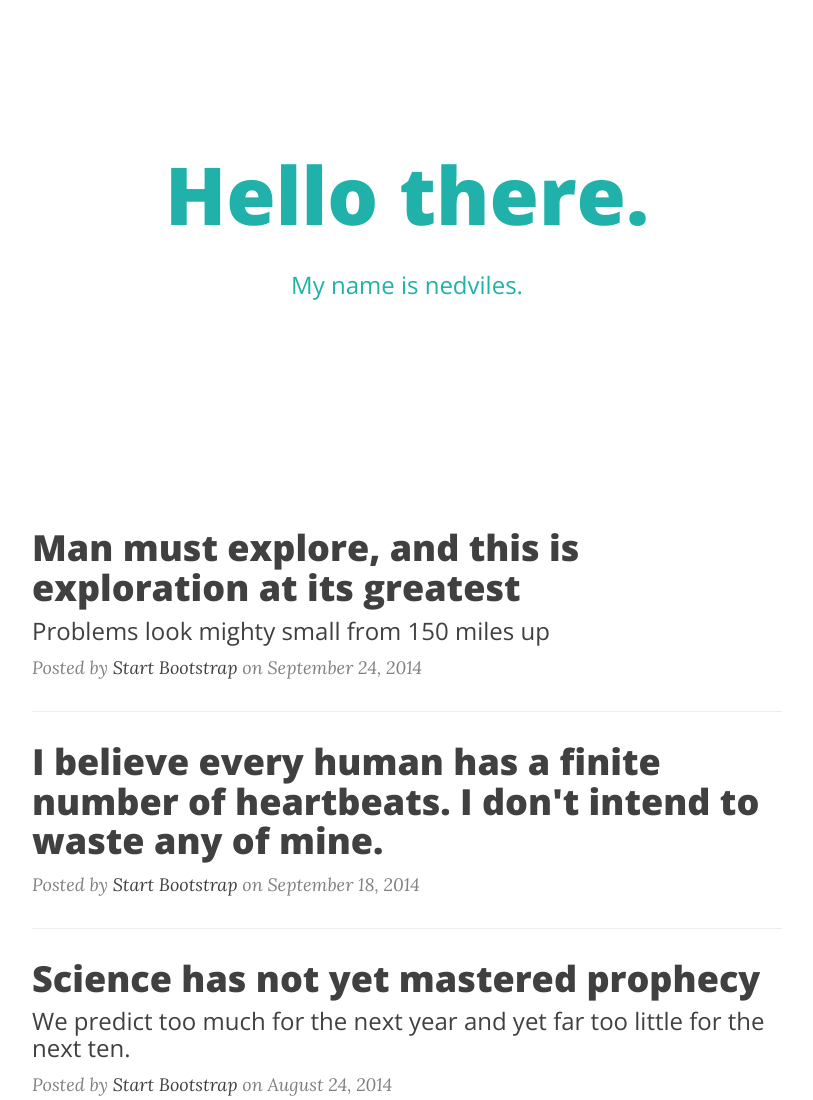
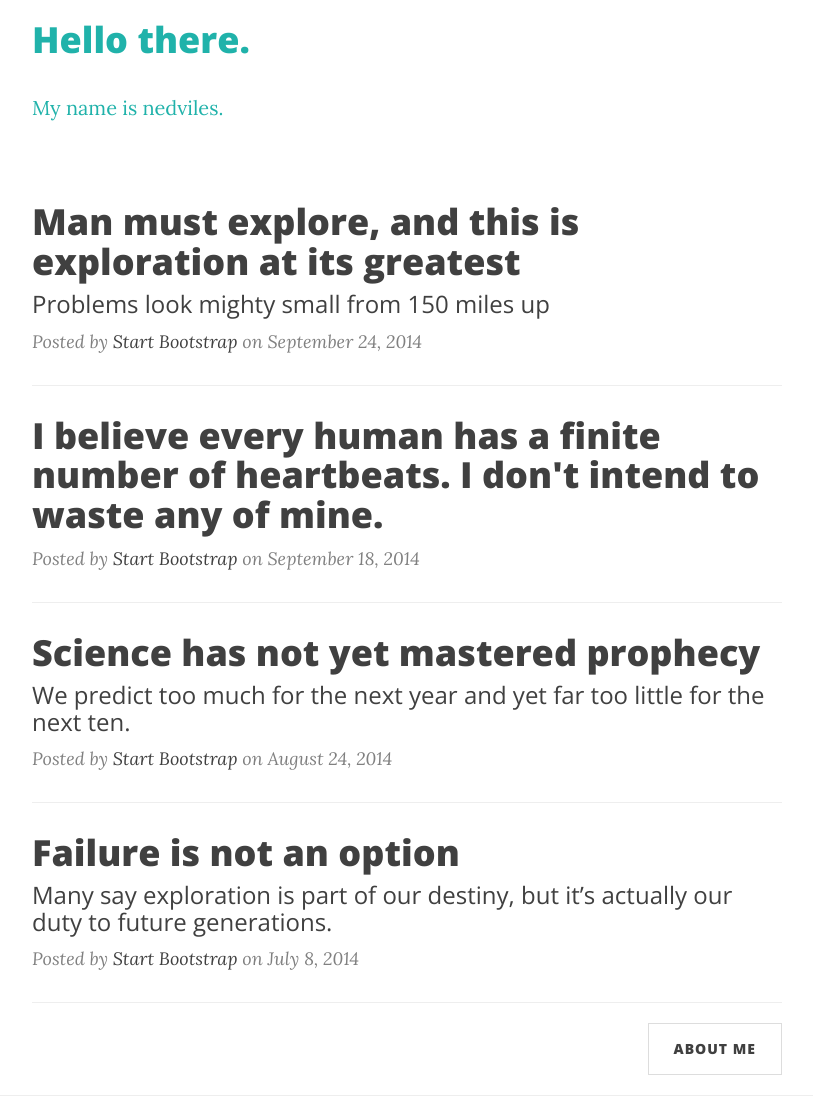
Before and after one commit to nedviles/nedviles.github.io, a plain HTML site: page index.html in a window 1280 px wide. Shown: the top 1100 px of the page, without its empty margins (233-1046 px from the left). Drawn offline with nearby package versions, Linux system fonts and the light colour scheme.

Commit message:
Update index.html

```diff
--- a/index.html
+++ b/index.html
@@ -26,11 +26,9 @@
         <div class="container">
             <div class="row">
                 <div class="col-lg-8 col-lg-offset-2 col-md-10 col-md-offset-1">
-                    <div class="site-heading">
-                        <h1><font color="#20B2AA">Hello there.</font></h1>
-                        <hr class="small">
-                        <span class="subheading"><font color="#20B2AA">My name is nedviles.</font></span>
-                    </div>
+                    <h1><font color="#20B2AA">Hello there.</font></h1>
+                    <hr class="small">
+                    <span class="subheading"><font color="#20B2AA">My name is nedviles.</font></span>
                 </div>
             </div>
         </div>
```
